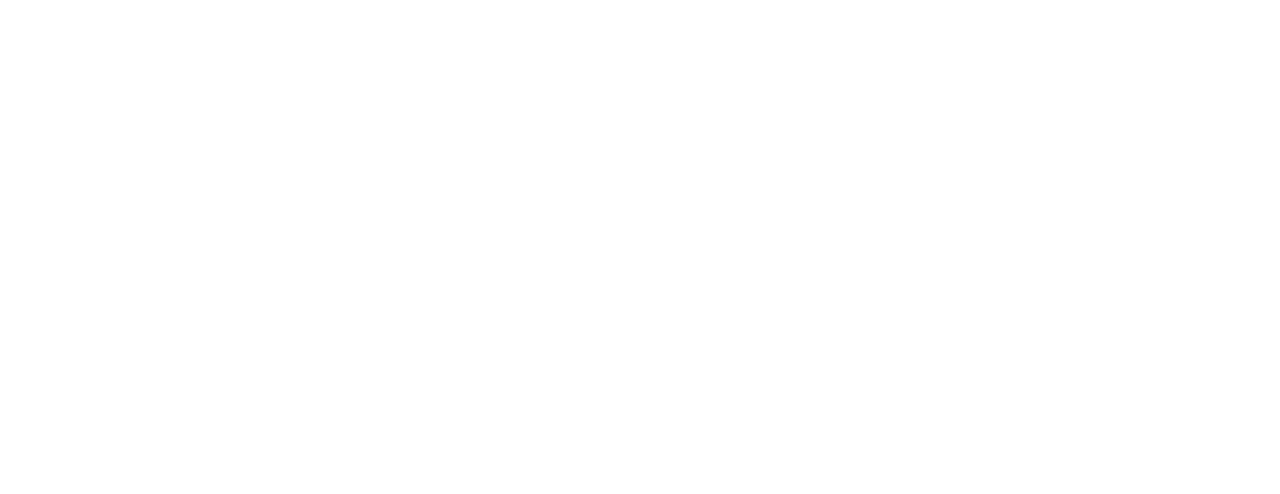
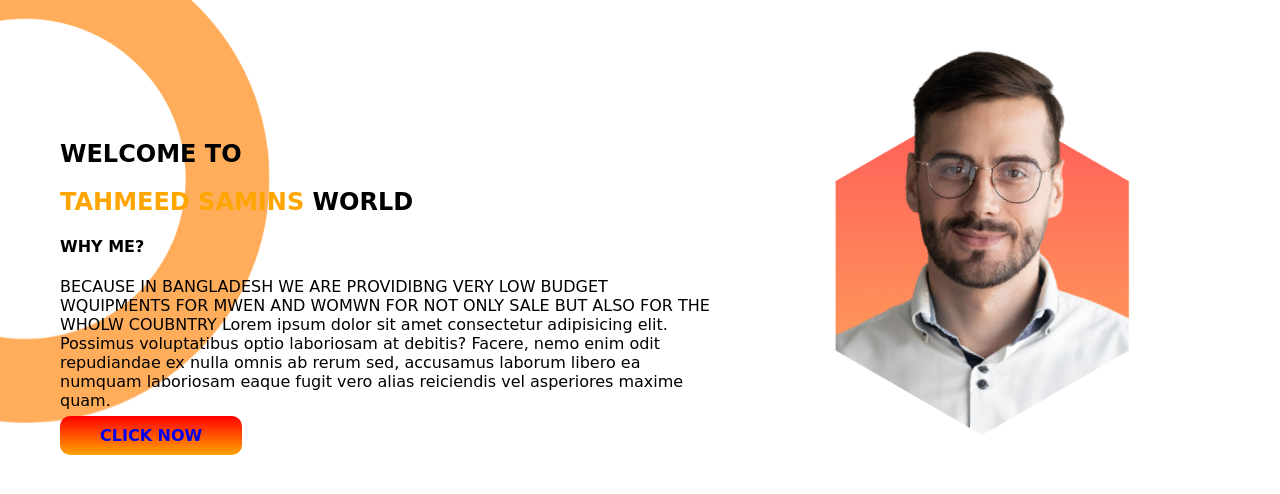
Before and after one commit to Samin35/practise-website, a plain HTML site: page index.html in a window 1280 px wide. Drawn offline with Linux system fonts and the light colour scheme; a web font is replaced by a local one.

Commit message:
first commit

```diff
--- a/index.html
+++ b/index.html
@@ -1,12 +1,45 @@
 <!DOCTYPE html>
 <html lang="en">
 <head>
+
     <meta charset="UTF-8">
     <meta http-equiv="X-UA-Compatible" content="IE=edge">
     <meta name="viewport" content="width=device-width, initial-scale=1.0">
     <title>Document</title>
+    <link rel="preconnect" href="https://fonts.googleapis.com">
+<link rel="preconnect" href="https://fonts.gstatic.com" crossorigin>
+<link href="https://fonts.googleapis.com/css2?family=Abril+Fatface&family=Roboto:wght@500&family=Secular+One&family=ZCOOL+QingKe+HuangYou&display=swap" rel="stylesheet">
+    <link rel="stylesheet" href="style.css">
 </head>
 <body>
 
+    <section class="sec1">
+        <div class="div1">
+            <h1>WELCOME TO </h1>
+            <h1><span>TAHMEED SAMINS</span> WORLD</h1>
+
+            <h4>WHY ME?</h4>
+
+            <p>BECAUSE IN BANGLADESH WE ARE PROVIDIBNG VERY LOW BUDGET WQUIPMENTS FOR MWEN AND WOMWN FOR NOT ONLY SALE BUT ALSO FOR THE WHOLW COUBNTRY Lorem ipsum dolor sit amet consectetur adipisicing elit. Possimus voluptatibus optio laboriosam at debitis? Facere, nemo enim odit repudiandae ex nulla omnis ab rerum sed, accusamus laborum libero ea numquam laboriosam eaque fugit vero alias reiciendis vel asperiores maxime quam.
+            </p>
+
+
+
+            <a class="link" target="_blank" href="http://www.google.com">CLICK NOW</a>
+        </div>
+
+
+        <div class="div2">
+            <img src="person/person-3.png" alt="">
+        </div>
+
+
+    </section>
+
+
+
+
+
+
 </body>
 </html>
--- /dev/null
+++ b/style.css
@@ -0,0 +1,48 @@
+body{
+    font-family: 'Abril Fatface', cursive;
+font-family: 'Roboto', sans-serif;
+font-family: 'Secular One', sans-serif;
+font-family: 'ZCOOL QingKe HuangYou', cursive;
+margin: 0%;
+}
+
+span{
+    color: orange;
+}
+
+.sec1{
+    display: flex;
+}
+
+.div1{
+  width: 70%;
+
+  padding-left: 60px;
+  padding-top: 120px;
+}
+
+.div2{
+width: 50%;
+
+padding-left: 100px;
+
+}
+
+.div2 img{
+    width: 75%;
+
+}
+
+.link{
+    text-decoration: none;
+    background-image: linear-gradient(red,orange);
+    padding: 10px 40px;
+    font-weight: 600;
+    border-radius: 10px;
+}
+
+.sec1{
+    background-image: url(1.png);
+    background-repeat: no-repeat;
+
+}
```
